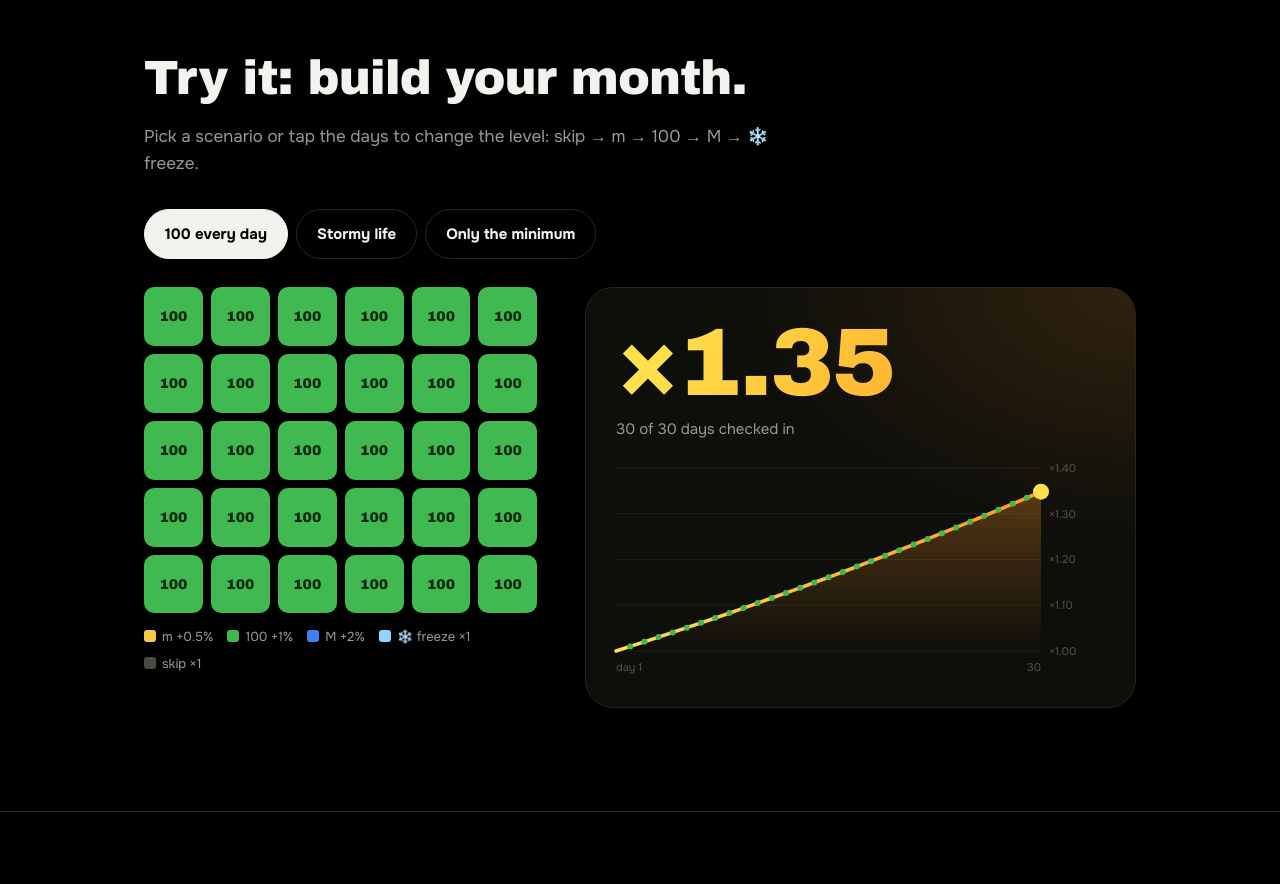
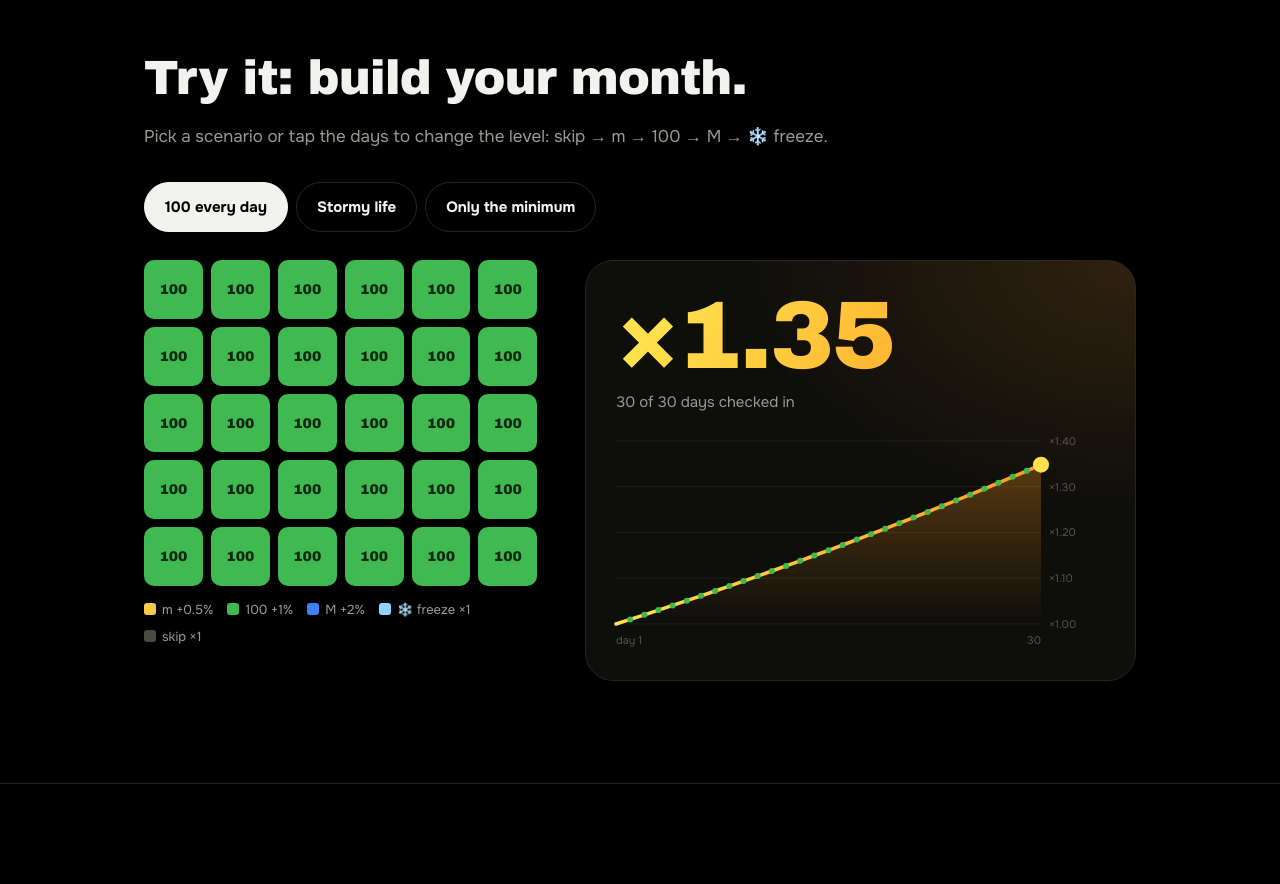
Before and after one commit to ToluOmis/x37-site, a plain HTML site: page index.html in a window 1280 px wide. Shown: the part 3620-4504 px from the top of the page. Drawn offline with Linux system fonts and the light colour scheme; a web font is replaced by a local one.

Commit message:
Lede on one line, no widows
Co-Authored-By: Claude Opus 5.5 <noreply@anthropic.com>
Claude-Session: https://claude.ai/code/session_017tCMnbDd2Xu9b1bTgGDKXw

```diff
--- a/index.html
+++ b/index.html
@@ -55,6 +55,8 @@ h2{font-size:clamp(30px,4.6vw,48px);line-height:1.08;text-wrap:balance;max-width
 h3{font-size:20px;line-height:1.2}
 p{margin:0}
 .lede{color:var(--mute);max-width:60ch;margin-top:18px}
+#month .lede{max-width:none}
+p,li{text-wrap:pretty}
 .grad{background:var(--grad);-webkit-background-clip:text;background-clip:text;color:transparent}
 :focus-visible{outline:2px solid var(--y1);outline-offset:3px}
 
```
